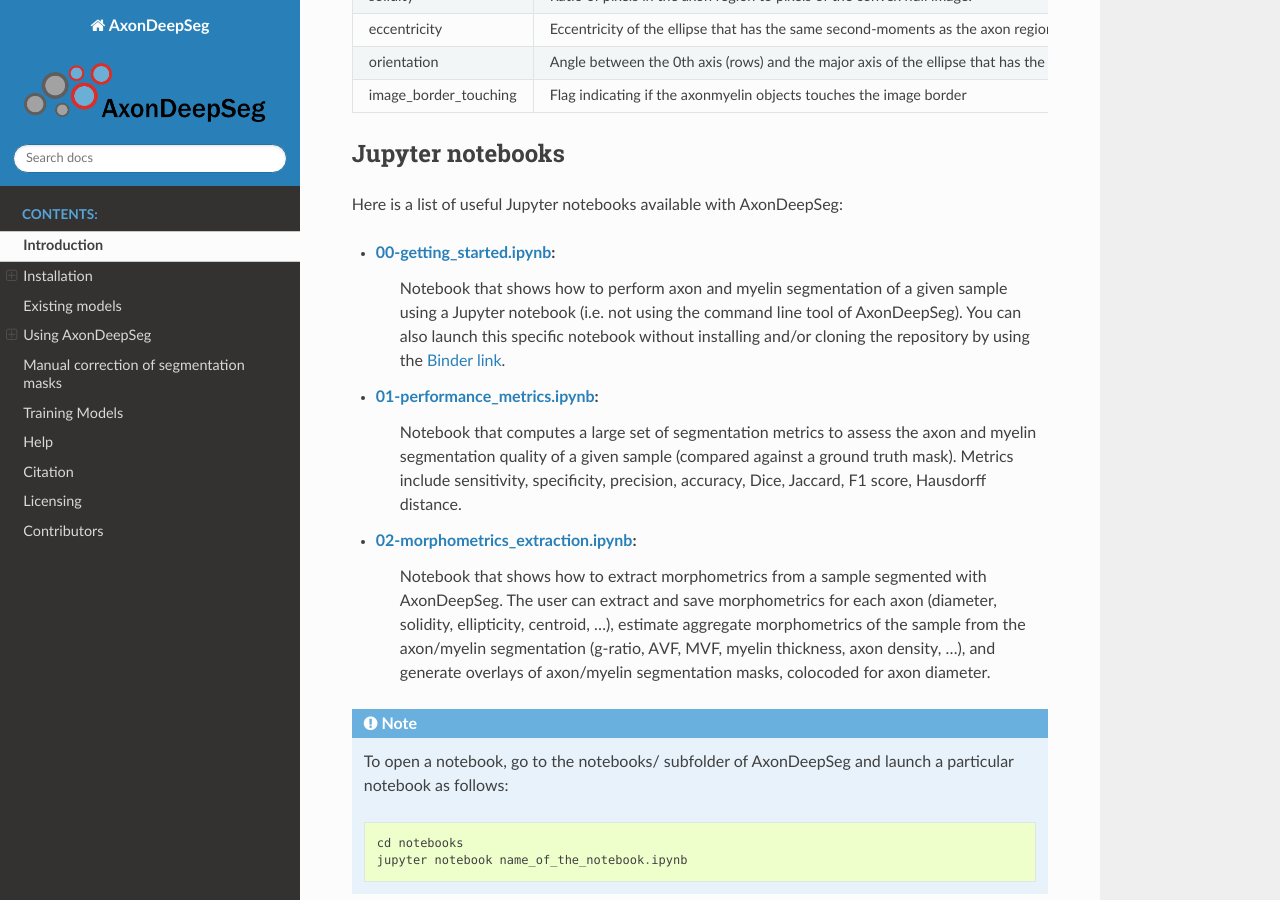
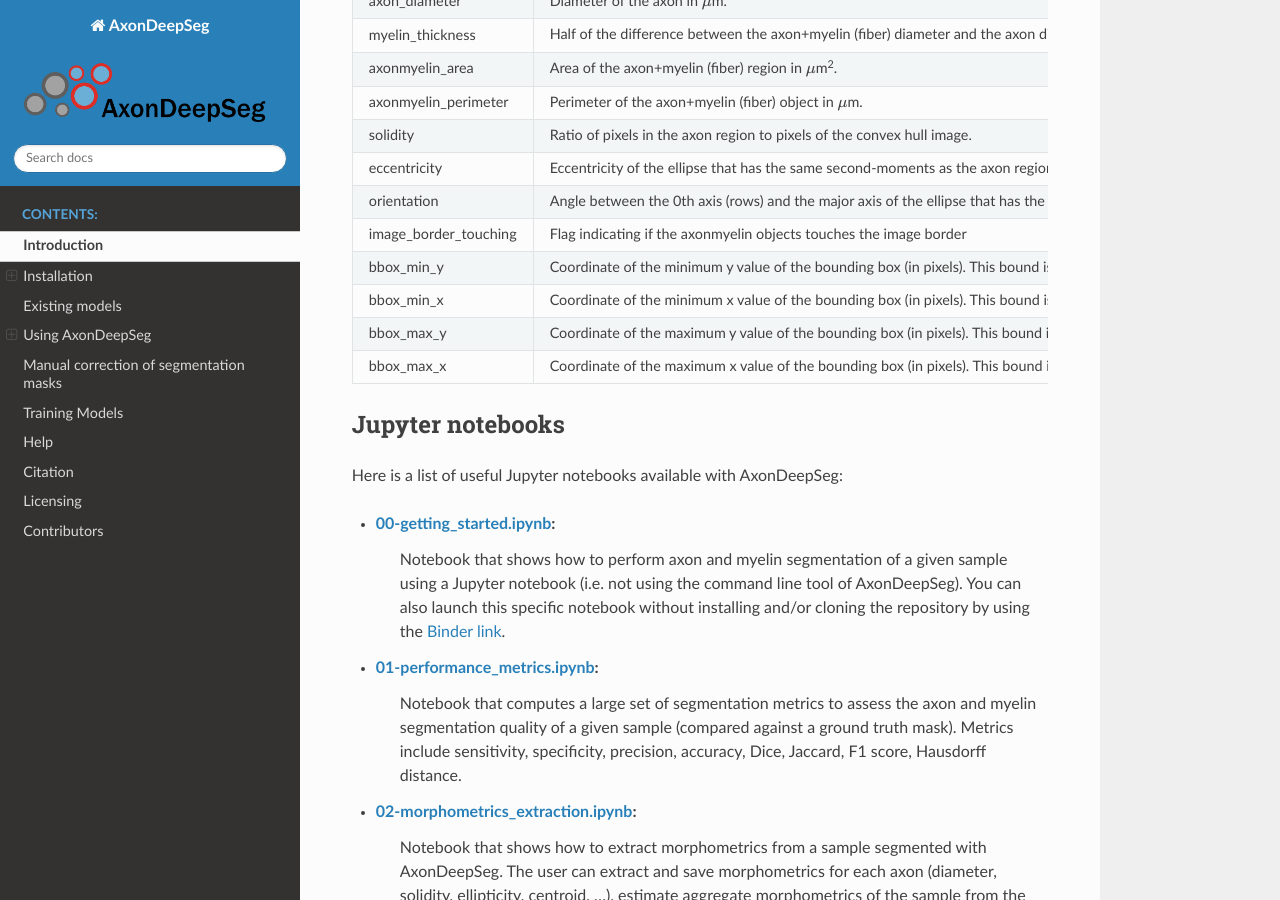
Before and after one commit to axondeepseg/axondeepseg, a Sphinx documentation site: the page built from docs/source/documentation.rst, in a window 1280 px wide and 900 px high, scrolled down 15577 px. Built offline with Sphinx 7.4.7 and the Read the Docs theme 2.0.0, drawn with Linux system fonts in a browser that asks for light colours; some of the changed text lies outside the part shown.

Commit message:
Updated documentation

```diff
--- a/docs/source/documentation.rst
+++ b/docs/source/documentation.rst
@@ -349,6 +349,9 @@
                     The excel file extension can either be **.xlsx** or **.csv**.
                     If name of the excel file is not provided, the morphometrics will be saved as **axon_morphometrics.xlsx**.
 
+-b                  Flag to extract additionnal bounding box information on axonmyelin objects.
+                    This will add a boolean value indicating if the axon touches one of the image border. It will also output every axon's bounding box (including its myelin). For more information about these columns, see the morphometrics file description below.
+
 Morphometrics of a single image
 ^^^^^^^^^^^^^^^^^^^^^^^^^^^^^^^
 Before computing the morphometrics of an image, make sure it has been segmented using AxonDeepSeg ::
@@ -516,6 +519,14 @@
      - Angle between the 0th axis (rows) and the major axis of the ellipse that has the same second moments as the axon region.
    * - image_border_touching
      - Flag indicating if the axonmyelin objects touches the image border
+   * - bbox_min_y
+     - Coordinate of the minimum y value of the bounding box (in pixels). This bound is inclusive.
+   * - bbox_min_x
+     - Coordinate of the minimum x value of the bounding box (in pixels). This bound is inclusive.
+   * - bbox_max_y
+     - Coordinate of the maximum y value of the bounding box (in pixels). This bound is exclusive.
+   * - bbox_max_x
+     - Coordinate of the maximum x value of the bounding box (in pixels). This bound is exclusive.
 
 Jupyter notebooks
 -----------------
```
